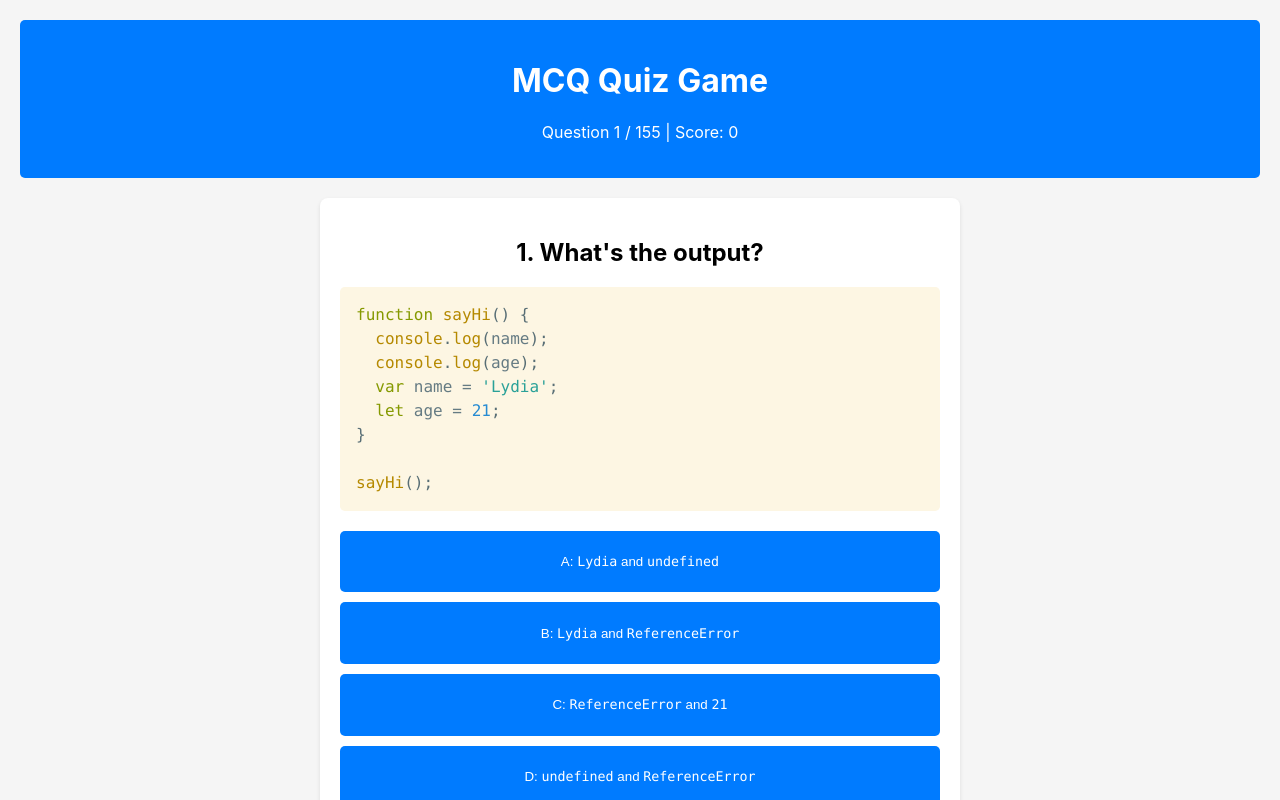
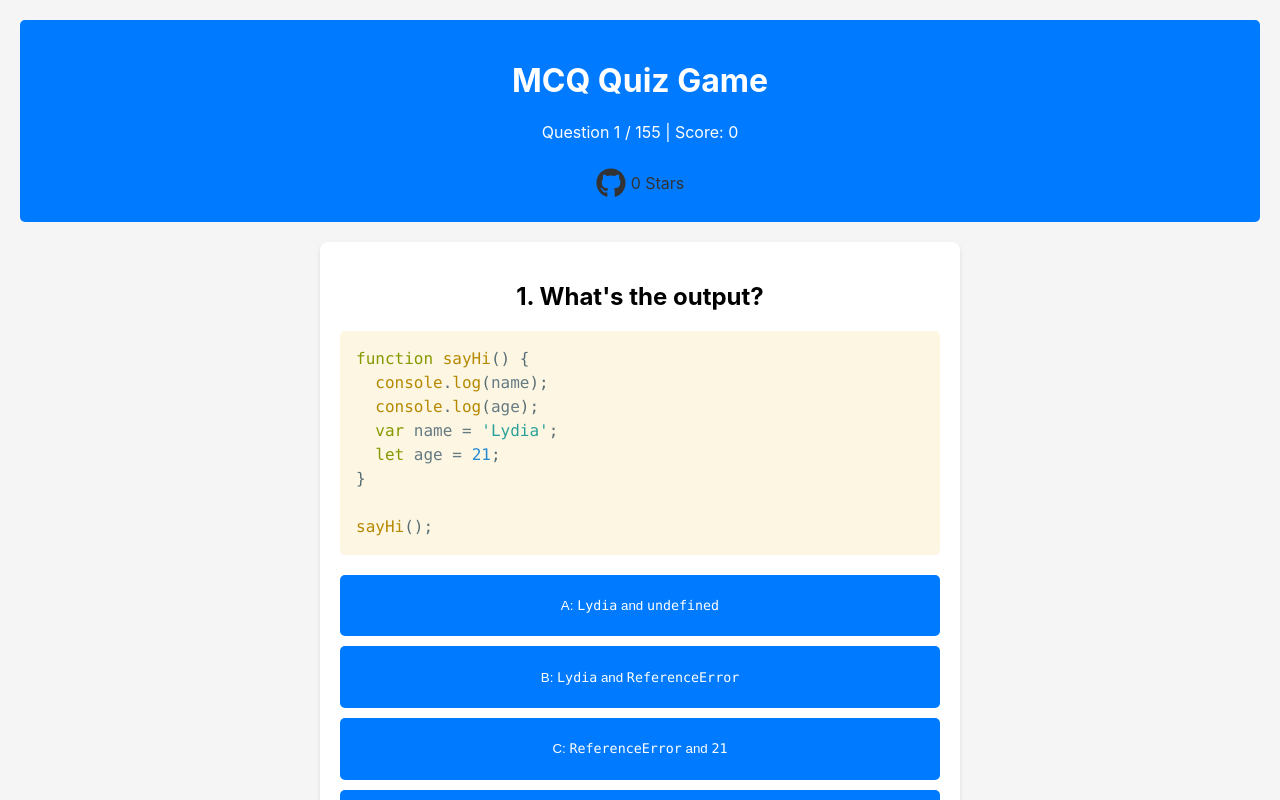
Before and after one commit to ishwarrimal/javascript-quiz, a React (Create React App) app: page / in a window 1280 px wide. Shown: the top 800 px of the page. Built offline with nearby package versions, Linux system fonts and the light colour scheme; no server answers.

Commit message:
added github link along with star count

```diff
--- a/package.json
+++ b/package.json
@@ -10,6 +10,7 @@
     "@testing-library/user-event": "^13.5.0",
     "react": "^18.3.1",
     "react-dom": "^18.3.1",
+    "react-icons": "^5.5.0",
     "react-markdown": "^9.0.1",
     "react-redux": "^9.1.2",
     "react-scripts": "5.0.1",
--- a/src/components/Header/Header.css
+++ b/src/components/Header/Header.css
@@ -4,3 +4,20 @@
     padding: 20px;
     border-radius: 5px;
   }
+
+  .github-link {
+    display: inline-flex;
+    align-items: center;
+    margin-top: 10px;
+    color: #333;
+    text-decoration: none;
+  }
+
+  .github-link:hover {
+    color: #000;
+  }
+
+  .github-link span {
+    margin-left: 5px;
+    font-size: 16px;
+  }
--- a/src/components/Header/Header.jsx
+++ b/src/components/Header/Header.jsx
@@ -1,10 +1,26 @@
-import React from "react";
+import React, { useEffect, useState } from "react";
 import { useSelector } from "react-redux";
+import { FaGithub } from "react-icons/fa";
 import quizData from '../../assets/data';
 import "./Header.css";
 
 const Header = () => {
   const { score, currentQuestion } = useSelector((state) => state.quiz);
+  const [stars, setStars] = useState(0);
+
+  useEffect(() => {
+    const fetchStars = async () => {
+      try {
+        const response = await fetch("https://api.github.com/repos/ishwarrimal/javascript-quiz");
+        const data = await response.json();
+        setStars(data.stargazers_count);
+      } catch (error) {
+        console.error("Error fetching star count:", error);
+      }
+    };
+
+    fetchStars();
+  }, []);
 
   return (
     <header className="header">
@@ -12,6 +28,15 @@ const Header = () => {
       <p>
         Question {currentQuestion + 1} / {quizData.length} | Score: {score}
       </p>
+      <a
+        href="https://github.com/ishwarrimal/javascript-quiz"
+        target="_blank"
+        rel="noopener noreferrer"
+        className="github-link"
+      >
+        <FaGithub size={30} />
+        <span>{stars} Stars</span>
+      </a>
     </header>
   );
 };
```
Also changed, not shown: 1 other file (tests, documents, lock files or other folders).
